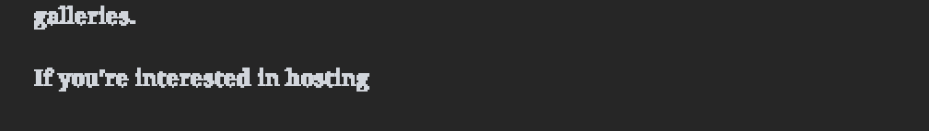
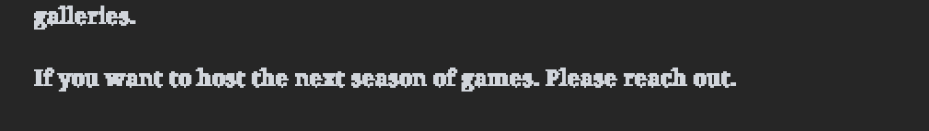
Before and after one commit to Str0nkyK0ng/GrayboxWebsite, a Next.js app: page / in a window 1280 px wide. Shown: the part 2031-2162 px from the top of the page, without its empty margins (30-959 px from the left). Built offline with nearby package versions, Linux system fonts and the light colour scheme; no server answers.

Commit message:
Fix appos

```diff
--- a/src/app/page.tsx
+++ b/src/app/page.tsx
@@ -79,7 +79,7 @@ function LP() {
     <p>Installed in a new location across LA every three months, the GRAYBOX ARCADE features work by artists
     pushing the boundaries of experimental games.</p>
       <p> We bring experimental games outside of the confines of sterile, while-walled galleries.</p>
-      <p> If you're interested in hosting </p>
+      <p> If you want to host the next season of games. Please reach out. </p>
       {/* <img src='graphics/render.png' className='h-auto w-1/2 max-w-full object-contain border-[2px] border-offWhite'></img> */}
 
       </div>
```
